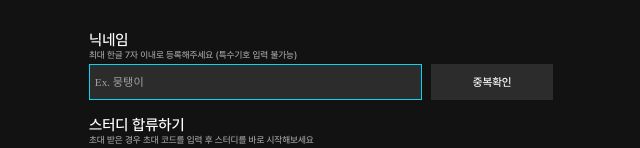
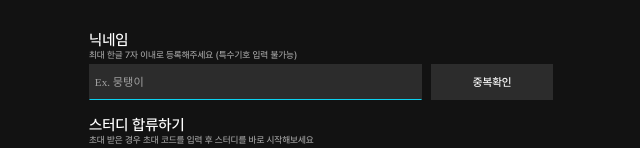
Before and after one commit to JNU-econovation/Moongtaengi-FE, a React (Vite) app: page /signup in a window 1280 px wide. In both pictures the pointer is over the input "Ex. 뭉탱이". Shown: the part 224-372 px from the top of the page, without its empty margins (319-959 px from the left). Built offline with nearby package versions, Linux system fonts and the light colour scheme.

Commit message:
refactor: 회원가입 페이지 css 수정

```diff
--- a/src/pages/Signup.module.css
+++ b/src/pages/Signup.module.css
@@ -76,7 +76,7 @@
 }
 
 .input-box:hover {
-    border: 0.8px solid #0CD1EF;
+    border-bottom: 0.8px solid #0CD1EF;
 }
 
 .input-box:focus {
```
